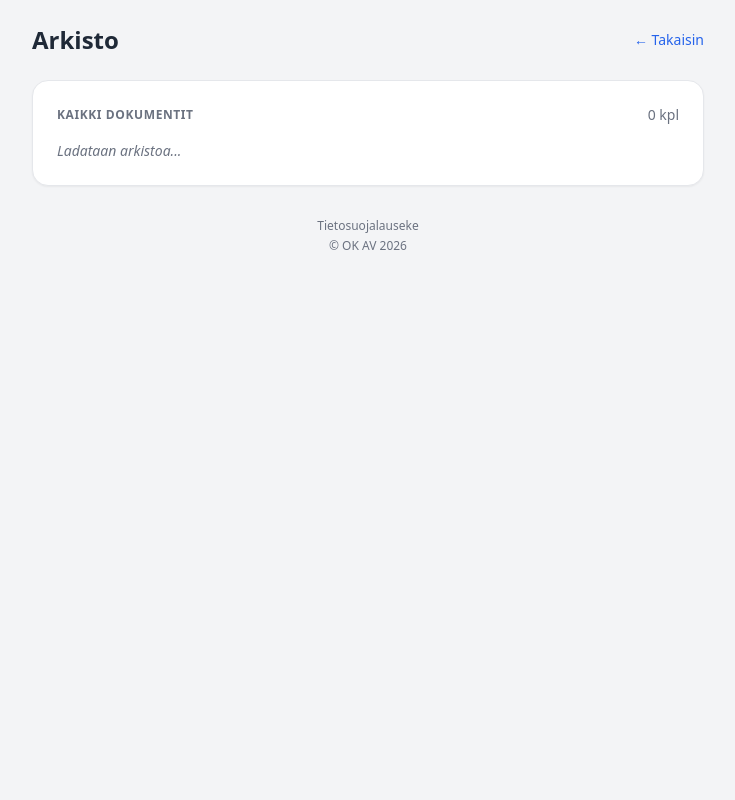
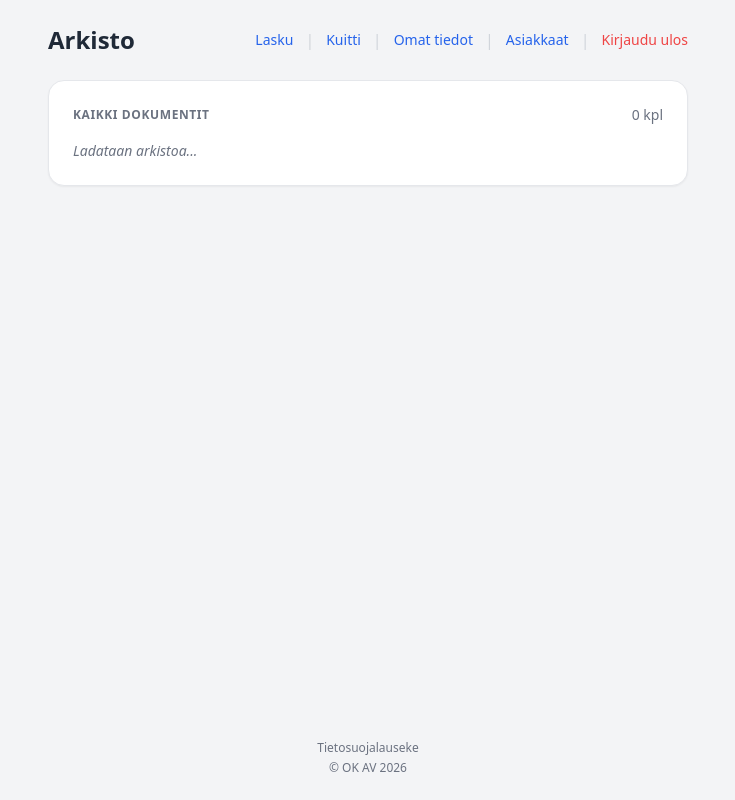
Before and after one commit to OlliPelan/lasku-kuitti-app, a plain HTML site: page arkisto.html in a window 1280 px wide. Shown: the whole page, without its empty margins (272-1007 px from the left). Drawn offline with nearby package versions, Linux system fonts and the light colour scheme; no server answers.

Commit message:
Update arkisto.html

```diff
--- a/arkisto.html
+++ b/arkisto.html
@@ -7,20 +7,35 @@
     <script src="https://cdn.tailwindcss.com"></script>
     <script src="https://cdnjs.cloudflare.com/ajax/libs/jspdf/2.5.1/jspdf.umd.min.js"></script>
     <script>
+        // Estää iPhonen Safari-selaimen välimuistibugin takaisin-pyyhkäisyssä
         window.addEventListener("pageshow", function(event) {
             if (event.persisted) window.location.reload();
         });
     </script>
 </head>
-<body class="bg-gray-100 p-4 font-sans pb-10">
+<body class="bg-gray-100 flex flex-col min-h-screen font-sans">
 
-    <div class="max-w-2xl mx-auto space-y-6">
+    <!-- Pääsisältö, joka venyy ja työntää footerin alas -->
+    <div class="max-w-2xl mx-auto w-full flex-grow p-4 space-y-6">
+
         <!-- Yläpalkki ja navigointi -->
         <div class="flex flex-col sm:flex-row sm:justify-between sm:items-center mt-2 mb-6 gap-4">
             <h1 class="text-2xl font-bold text-gray-800">Arkisto</h1>
 
             <div class="flex gap-3 items-center flex-wrap">
-<a href="javascript:history.back()" class="text-sm text-blue-600 font-medium hover:underline">← Takaisin</a>
+                <a href="laskutus.html" class="text-sm text-blue-600 font-medium hover:underline">Lasku</a>
+                <span class="text-gray-300 hidden sm:inline">|</span>
+
+                <a href="kuitti.html" class="text-sm text-blue-600 font-medium hover:underline">Kuitti</a>
+                <span class="text-gray-300 hidden sm:inline">|</span>
+
+                <a href="omat_tiedot.html" class="text-sm text-blue-600 font-medium hover:underline">Omat tiedot</a>
+                <span class="text-gray-300 hidden sm:inline">|</span>
+
+                <a href="asiakkaat.html" class="text-sm text-blue-600 font-medium hover:underline">Asiakkaat</a>
+                <span class="text-gray-300 hidden sm:inline">|</span>
+
+                <button id="kirjauduUlosBtn" class="text-sm text-red-500 font-medium hover:underline outline-none">Kirjaudu ulos</button>
             </div>
         </div>
 
@@ -39,8 +54,8 @@
         </div>
     </div>
 
-    <!-- Footer -->
-    <footer class="w-full text-center mt-8 mb-4 text-xs text-gray-500">
+    <!-- Footer keskitettynä alas -->
+    <footer class="w-full text-center mt-auto mb-6 text-xs text-gray-500">
         <a href="tietosuoja.html" class="hover:text-blue-600 hover:underline transition">Tietosuojalauseke</a>
         <p class="mt-1">&copy; OK AV 2026</p>
     </footer>
@@ -79,6 +94,7 @@
         const lista = document.getElementById('arkistoLista');
         const dokumentitYhteensa = document.getElementById('dokumentitYhteensa');
 
+        // KIRJAUTUMISEN TARKISTUS
         onAuthStateChanged(auth, async (user) => {
             if (user) {
                 currentUid = user.uid;
@@ -93,6 +109,7 @@
             signOut(auth);
         });
 
+        // HAE OMAT TIEDOT
         async function lataaMyyjanTiedot() {
             try {
                 const userDoc = await getDoc(doc(db, "users", currentUid));
@@ -104,6 +121,7 @@
             }
         }
 
+        // HAE ARKISTO
         async function haeArkisto() {
             if (!currentUid) return;
             try {
@@ -139,7 +157,8 @@
                     const kortti = document.createElement('div');
                     kortti.className = "p-4 bg-gray-50 border border-gray-200 rounded-xl flex flex-col sm:flex-row sm:justify-between sm:items-center gap-4";
 
-                    const muotoiltuSumma = item.yhteensa.toFixed(2).replace('.', ',') + ' €';
+                    const summaTurvallinen = item.yhteensa || 0;
+                    const muotoiltuSumma = summaTurvallinen.toFixed(2).replace('.', ',') + ' €';
 
                     if (item.tyyppi === 'lasku') {
                         const onMaksettu = item.status === 'maksettu';
@@ -147,6 +166,7 @@
                             ? `<span class="px-2 py-1 bg-green-100 text-green-700 text-xs font-bold rounded-lg uppercase">Maksettu</span>`
                             : `<span class="px-2 py-1 bg-yellow-100 text-yellow-700 text-xs font-bold rounded-lg uppercase">Avoin</span>`;
 
+                        // Napit käyttävät nyt data-action attribuutteja inline onclickin sijaan
                         const tilaNappi = onMaksettu
                             ? `<button class="text-sm text-gray-500 hover:text-gray-700 hover:underline outline-none" data-action="tila" data-id="${item.id}" data-tila="avoin">Palauta avoimeksi</button>`
                             : `<button class="text-sm text-blue-600 font-medium hover:text-blue-800 hover:underline outline-none" data-action="tila" data-id="${item.id}" data-tila="maksettu">Merkitse maksetuksi</button>`;
@@ -201,10 +221,10 @@
             }
         }
 
-        // TÄMÄ ON UUSI POMMINVARMA TAPA KÄSITELLÄ NAPPEJA IPHONELLA
+        // --- IPHONE-YHTEENSOPIVA NAPPIEN KÄSITTELIJÄ (Event Delegation) ---
         lista.addEventListener('click', async (e) => {
             const btn = e.target.closest('button');
-            if (!btn) return; // Jos klikattiin tyhjää tilaa, ohitetaan
+            if (!btn) return; // Jos klikattiin tyhjää kohtaa, ohitetaan
 
             const action = btn.getAttribute('data-action');
             const id = btn.getAttribute('data-id');
@@ -235,6 +255,7 @@
             }
         });
 
+        // APUFUNKTIO PÄIVÄMÄÄRÄLLE YYYY-MM-DD -> DD.MM.YYYY
         function muotoilePvmTekstiksi(dateString) {
             if (!dateString) return "";
             if (dateString.includes('-')) {
```
